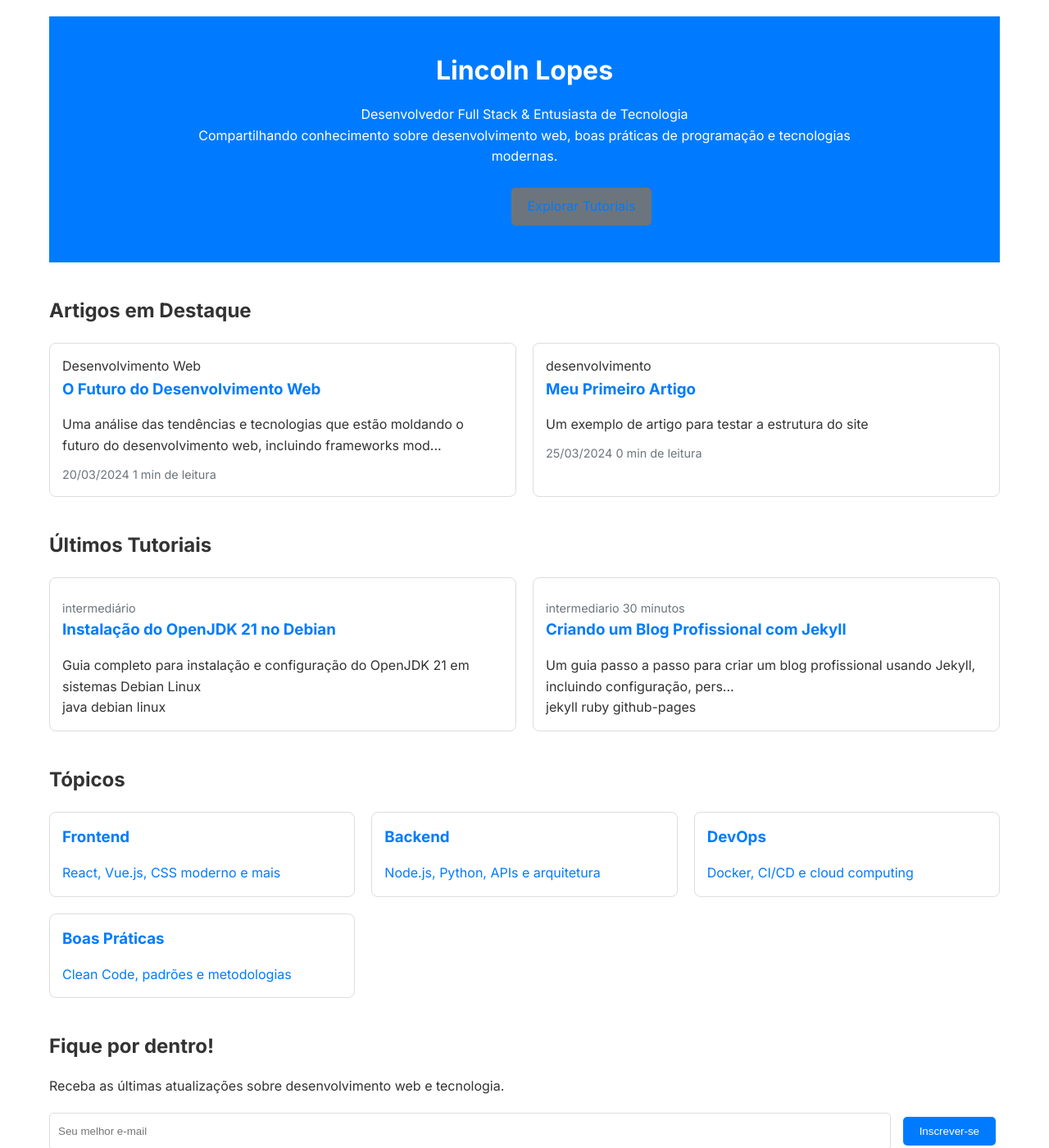
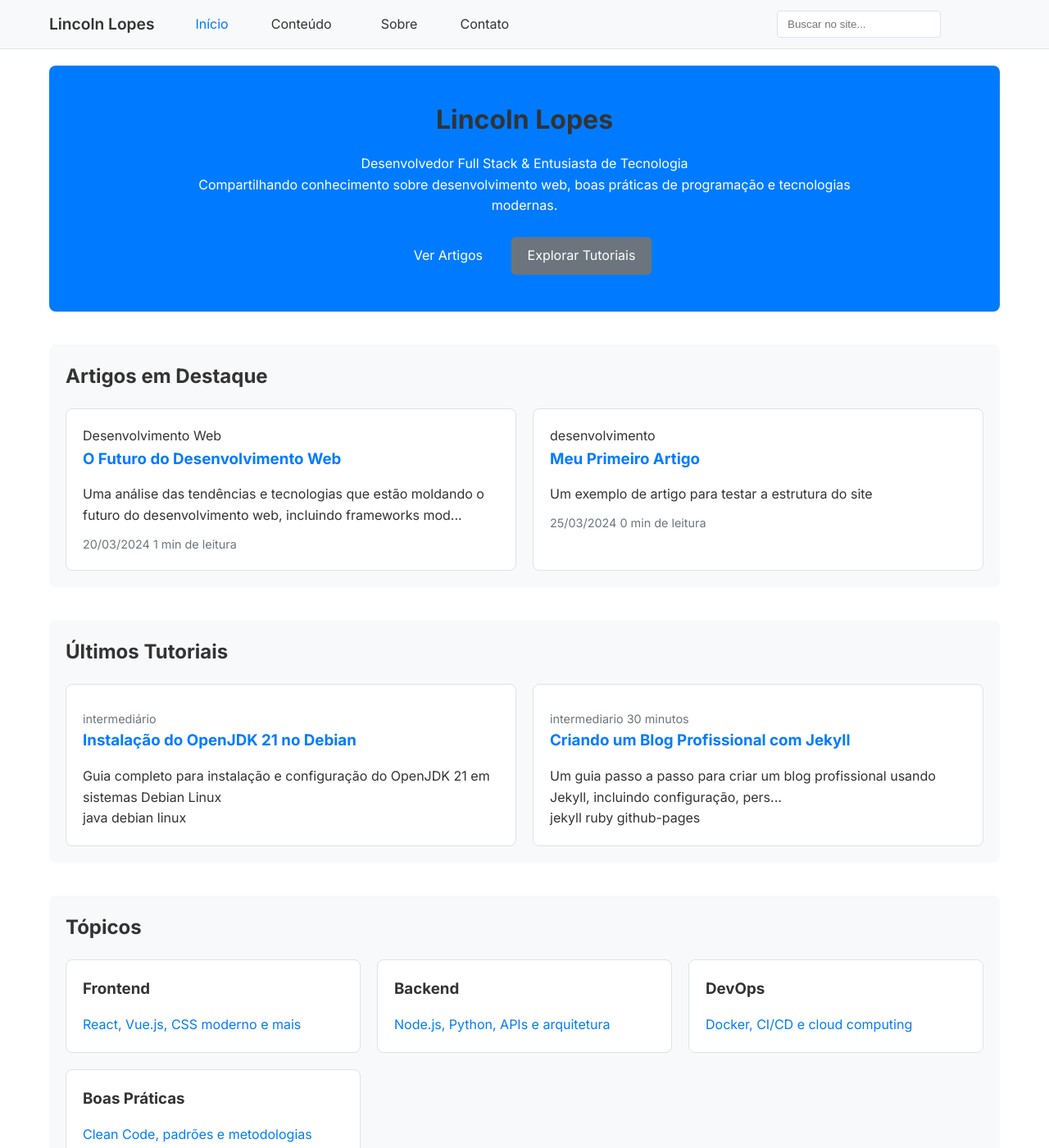
Before and after one commit to lincolnlopes/lincolnlopes.github.io, a Jekyll site: the page built from index.html, in a window 1280 px wide and 1400 px high. Shown: the whole window at 82% size. Built offline with Jekyll 4.4.1, drawn with Linux system fonts in a browser that asks for light colours; the list of posts is cut into pages by our own code; comment, search, counter and statistics services are not loaded; grey boxes are pictures that could not be loaded.

Commit message:
feat: adicionar configuração para exibir cabeçalho, implementar novo formulário de busca e refatorar estilos CSS para suporte a temas claro e escuro, melhorando a responsividade e a estética do layout

```diff
--- a/_config.yml
+++ b/_config.yml
@@ -3,6 +3,7 @@
 description: Blog pessoal sobre desenvolvimento web, tecnologia e programação
 baseurl: ""
 url: "https://lincolnlopes.github.io"
+show_header: true
 
 # Autor
 author:
--- a/_includes/components/search_header.html
+++ b/_includes/components/search_header.html
@@ -1,9 +1,10 @@
 {% capture search_placeholder %}{% include search_placeholder_custom.html %}{% endcapture %}
 
-<div class="search" role="search">
-  <div class="search-input-wrap">
-    <input type="text" id="search-input" class="search-input" tabindex="0" placeholder="{{ search_placeholder | strip_html | strip }}" aria-label="{{ search_placeholder | strip_html| strip }}" autocomplete="off">
-    <label for="search-input" class="search-label"><svg viewBox="0 0 24 24" class="search-icon"><use xlink:href="#svg-search"></use></svg></label>
-  </div>
-  <div id="search-results" class="search-results"></div>
+<div class="search-container">
+  <form class="search-form" action="/search" method="get">
+    <input type="text" name="q" placeholder="{{ site.search.placeholder }}" aria-label="Buscar">
+    <button type="submit" aria-label="Buscar">
+      <i class="fas fa-search"></i>
+    </button>
+  </form>
 </div>
--- /dev/null
+++ b/_includes/search_placeholder_custom.html
@@ -0,0 +1 @@
+Buscar no site...
--- a/assets/css/style.css
+++ b/assets/css/style.css
@@ -5,24 +5,54 @@
   box-sizing: border-box;
 }
 
+/* Tema escuro (padrão) */
+:root {
+  --bg-primary: #1a1a1a;
+  --bg-secondary: #222222;
+  --text-primary: #ffffff;
+  --text-secondary: #a0a0a0;
+  --accent-primary: #4a90e2;
+  --accent-secondary: #6c757d;
+  --border-color: #333333;
+  --card-bg: #222222;
+  --header-height: 60px;
+}
+
+/* Tema claro */
+[data-theme="light"] {
+  --bg-primary: #ffffff;
+  --bg-secondary: #f8f9fa;
+  --text-primary: #333333;
+  --text-secondary: #6c757d;
+  --accent-primary: #007bff;
+  --accent-secondary: #6c757d;
+  --border-color: #dee2e6;
+  --card-bg: #ffffff;
+}
+
 body {
   font-family: 'Inter', sans-serif;
-  background-color: #ffffff;
-  color: #333333;
+  background-color: var(--bg-primary);
+  color: var(--text-primary);
   line-height: 1.6;
+  transition: background-color 0.3s ease, color 0.3s ease;
+  padding-top: var(--header-height);
 }
 
 h1, h2, h3, h4, h5, h6 {
   margin-bottom: 1rem;
+  color: var(--text-primary);
 }
 
 a {
-  color: #007bff;
+  color: var(--accent-primary);
   text-decoration: none;
+  transition: color 0.3s ease;
 }
 
 a:hover {
   text-decoration: underline;
+  opacity: 0.9;
 }
 
 /* Layouts */
@@ -30,16 +60,19 @@
   padding: 20px;
   max-width: 1200px;
   margin: 0 auto;
+  background-color: var(--bg-primary);
 }
 
 .hero {
   display: flex;
   justify-content: center;
   align-items: center;
-  background-color: #007bff;
-  color: white;
+  background-color: var(--accent-primary);
+  color: #ffffff;
   padding: 40px 20px;
   text-align: center;
+  border-radius: 8px;
+  margin-bottom: 40px;
 }
 
 .hero-content {
@@ -52,6 +85,9 @@
 
 .featured-posts, .latest-tutorials, .topics, .newsletter {
   margin-top: 40px;
+  padding: 20px;
+  background-color: var(--bg-secondary);
+  border-radius: 8px;
 }
 
 .posts-grid, .tutorials-grid, .topics-grid {
@@ -63,8 +99,8 @@
 
 /* Componentes */
 .button {
-  background-color: #007bff;
-  color: white;
+  background-color: var(--accent-primary);
+  color: #ffffff;
   padding: 10px 20px;
   border: none;
   border-radius: 5px;
@@ -72,30 +108,34 @@
   text-decoration: none;
   display: inline-block;
   margin: 5px;
+  transition: opacity 0.3s ease, transform 0.3s ease;
 }
 
 .button:hover {
-  opacity: 0.8;
+  opacity: 0.9;
+  transform: translateY(-2px);
 }
 
 .button.secondary {
-  background-color: #6c757d;
+  background-color: var(--accent-secondary);
 }
 
 .post-card, .tutorial-card, .topic-card {
-  border: 1px solid #ddd;
+  border: 1px solid var(--border-color);
   border-radius: 8px;
-  padding: 15px;
-  transition: transform 0.3s;
+  padding: 20px;
+  background-color: var(--card-bg);
+  transition: transform 0.3s ease, box-shadow 0.3s ease;
 }
 
 .post-card:hover, .tutorial-card:hover, .topic-card:hover {
   transform: translateY(-5px);
+  box-shadow: 0 4px 12px rgba(0, 0, 0, 0.1);
 }
 
 .post-meta, .tutorial-meta {
   font-size: 0.9em;
-  color: #6c757d;
+  color: var(--text-secondary);
   margin-top: 10px;
 }
 
@@ -106,53 +146,306 @@
 }
 
 .newsletter-form input {
-  padding: 10px;
-  border: 1px solid #ddd;
+  padding: 12px;
+  border: 1px solid var(--border-color);
   border-radius: 5px;
+  background-color: var(--bg-secondary);
+  color: var(--text-primary);
   flex: 1;
+  transition: border-color 0.3s ease;
 }
 
-/* Temas */
-[data-theme="dark"] {
-  background-color: #1a1a1a;
-  color: #ffffff;
+.newsletter-form input:focus {
+  outline: none;
+  border-color: var(--accent-primary);
 }
 
-[data-theme="dark"] a {
-  color: #4a90e2;
+/* Header e Footer */
+header, footer {
+  background-color: var(--bg-secondary);
+  padding: 20px;
+  border-bottom: 1px solid var(--border-color);
 }
 
-[data-theme="dark"] .post-card,
-[data-theme="dark"] .tutorial-card,
-[data-theme="dark"] .topic-card {
-  border-color: #333;
-  background-color: #222;
+footer {
+  border-top: 1px solid var(--border-color);
+  border-bottom: none;
+  margin-top: 40px;
 }
 
-[data-theme="dark"] .newsletter-form input {
-  background-color: #333;
-  border-color: #444;
-  color: #fff;
+/* Header */
+.site-header {
+  position: fixed;
+  top: 0;
+  left: 0;
+  right: 0;
+  height: var(--header-height);
+  background-color: var(--bg-secondary);
+  border-bottom: 1px solid var(--border-color);
+  z-index: 1000;
+  transition: background-color 0.3s ease;
 }
 
-[data-theme="light"] {
-  background-color: #ffffff;
-  color: #333333;
+.header-container {
+  max-width: 1200px;
+  margin: 0 auto;
+  padding: 0 20px;
+  height: 100%;
+  display: flex;
+  align-items: center;
+  justify-content: space-between;
 }
 
-[data-theme="light"] a {
-  color: #007bff;
+.header-left {
+  display: flex;
+  align-items: center;
 }
 
-[data-theme="light"] .post-card,
-[data-theme="light"] .tutorial-card,
-[data-theme="light"] .topic-card {
-  border-color: #ddd;
-  background-color: #fff;
+.site-title {
+  display: flex;
+  align-items: center;
+  text-decoration: none;
+  color: var(--text-primary);
 }
 
-[data-theme="light"] .newsletter-form input {
-  background-color: #fff;
-  border-color: #ddd;
-  color: #333;
+.site-logo {
+  height: 30px;
+  margin-right: 10px;
 }
+
+.site-name {
+  font-size: 1.2rem;
+  font-weight: 600;
+}
+
+/* Navigation */
+.main-nav {
+  flex: 1;
+  margin: 0 20px;
+}
+
+.nav-links {
+  display: flex;
+  list-style: none;
+  margin: 0;
+  padding: 0;
+}
+
+.nav-item {
+  margin: 0 10px;
+  position: relative;
+}
+
+.nav-link {
+  display: flex;
+  align-items: center;
+  padding: 8px 12px;
+  color: var(--text-primary);
+  text-decoration: none;
+  border-radius: 4px;
+  transition: background-color 0.3s ease;
+}
+
+.nav-link:hover {
+  background-color: var(--bg-primary);
+  text-decoration: none;
+}
+
+.nav-link i {
+  margin-right: 8px;
+}
+
+.nav-link.active {
+  color: var(--accent-primary);
+}
+
+/* Dropdown */
+.dropdown-menu {
+  position: absolute;
+  top: 100%;
+  left: 0;
+  background-color: var(--bg-secondary);
+  border: 1px solid var(--border-color);
+  border-radius: 4px;
+  padding: 8px 0;
+  min-width: 180px;
+  display: none;
+  z-index: 1000;
+}
+
+.dropdown:hover .dropdown-menu {
+  display: block;
+}
+
+.dropdown-menu a {
+  display: block;
+  padding: 8px 16px;
+  color: var(--text-primary);
+  text-decoration: none;
+}
+
+.dropdown-menu a:hover {
+  background-color: var(--bg-primary);
+}
+
+/* Header Right */
+.header-right {
+  display: flex;
+  align-items: center;
+}
+
+.theme-toggle {
+  margin-left: 20px;
+}
+
+#theme-toggle {
+  background: none;
+  border: none;
+  color: var(--text-primary);
+  cursor: pointer;
+  padding: 8px;
+  border-radius: 4px;
+  transition: background-color 0.3s ease;
+}
+
+#theme-toggle:hover {
+  background-color: var(--bg-primary);
+}
+
+.social-links {
+  display: flex;
+  align-items: center;
+  margin-left: 20px;
+}
+
+.social-links a {
+  color: var(--text-primary);
+  margin-left: 15px;
+  font-size: 1.2rem;
+  transition: color 0.3s ease;
+}
+
+.social-links a:hover {
+  color: var(--accent-primary);
+}
+
+/* Mobile Menu */
+.mobile-menu-toggle {
+  display: none;
+  flex-direction: column;
+  justify-content: space-between;
+  width: 30px;
+  height: 20px;
+  background: none;
+  border: none;
+  cursor: pointer;
+  padding: 0;
+}
+
+.mobile-menu-toggle span {
+  display: block;
+  width: 100%;
+  height: 2px;
+  background-color: var(--text-primary);
+  transition: transform 0.3s ease;
+}
+
+@media (max-width: 768px) {
+  .mobile-menu-toggle {
+    display: flex;
+  }
+
+  .nav-links {
+    position: fixed;
+    top: var(--header-height);
+    left: 0;
+    right: 0;
+    background-color: var(--bg-secondary);
+    flex-direction: column;
+    padding: 20px;
+    transform: translateY(-100%);
+    transition: transform 0.3s ease;
+  }
+
+  .nav-links.active {
+    transform: translateY(0);
+  }
+
+  .nav-item {
+    margin: 10px 0;
+  }
+
+  .dropdown-menu {
+    position: static;
+    background: none;
+    border: none;
+    padding-left: 20px;
+  }
+
+  .social-links {
+    display: none;
+  }
+
+  .posts-grid, .tutorials-grid, .topics-grid {
+    grid-template-columns: 1fr;
+  }
+
+  .hero {
+    padding: 30px 15px;
+  }
+
+  .newsletter-form {
+    flex-direction: column;
+  }
+
+  .button {
+    width: 100%;
+    margin: 5px 0;
+  }
+}
+
+/* Search */
+.search-container {
+  position: relative;
+  margin-left: 20px;
+}
+
+.search-form {
+  display: flex;
+  align-items: center;
+}
+
+.search-form input {
+  padding: 8px 12px;
+  border: 1px solid var(--border-color);
+  border-radius: 4px;
+  background-color: var(--bg-primary);
+  color: var(--text-primary);
+  width: 200px;
+  transition: all 0.3s ease;
+}
+
+.search-form input:focus {
+  outline: none;
+  border-color: var(--accent-primary);
+  width: 300px;
+}
+
+.search-form button {
+  background: none;
+  border: none;
+  color: var(--text-secondary);
+  padding: 8px;
+  cursor: pointer;
+  transition: color 0.3s ease;
+}
+
+.search-form button:hover {
+  color: var(--accent-primary);
+}
+
+@media (max-width: 768px) {
+  .search-container {
+    display: none;
+  }
+}
--- a/assets/js/main.js
+++ b/assets/js/main.js
@@ -23,57 +23,63 @@
   });
 });
 
-// Tema escuro/claro
-document.addEventListener('DOMContentLoaded', function() {
-  const themeToggle = document.querySelector('#theme-toggle');
+// Função para alternar o tema
+function toggleTheme() {
+  const html = document.documentElement;
+  const currentTheme = html.getAttribute('data-theme');
+  const newTheme = currentTheme === 'light' ? 'dark' : 'light';
 
-  // Função para atualizar o ícone do tema
-  function updateThemeIcon(isDark) {
-    const icon = themeToggle.querySelector('i');
-    if (icon) {
-      icon.className = isDark ? 'fas fa-sun' : 'fas fa-moon';
-      icon.setAttribute('aria-label', isDark ? 'Mudar para tema claro' : 'Mudar para tema escuro');
+  html.setAttribute('data-theme', newTheme);
+  localStorage.setItem('theme', newTheme);
+
+  // Atualiza o ícone do botão
+  const themeToggleIcon = document.querySelector('#theme-toggle i');
+  if (themeToggleIcon) {
+    themeToggleIcon.className = newTheme === 'light' ? 'fas fa-sun' : 'fas fa-moon';
   }
 }
 
-  // Função para atualizar o tema
-  function updateTheme(isDark) {
-    document.documentElement.setAttribute('data-theme', isDark ? 'dark' : 'light');
-    localStorage.setItem('theme', isDark ? 'dark' : 'light');
-    updateThemeIcon(isDark);
+// Função para definir o tema inicial
+function setInitialTheme() {
+  const savedTheme = localStorage.getItem('theme');
+  const prefersDark = window.matchMedia('(prefers-color-scheme: dark)').matches;
+  const theme = savedTheme || (prefersDark ? 'dark' : 'light');
 
-    // Atualizar meta theme-color
-    let metaThemeColor = document.querySelector('meta[name="theme-color"]');
-    if (!metaThemeColor) {
-      metaThemeColor = document.createElement('meta');
-      metaThemeColor.name = 'theme-color';
-      document.head.appendChild(metaThemeColor);
+  document.documentElement.setAttribute('data-theme', theme);
+
+  // Atualiza o ícone do botão
+  const themeToggleIcon = document.querySelector('#theme-toggle i');
+  if (themeToggleIcon) {
+    themeToggleIcon.className = theme === 'light' ? 'fas fa-sun' : 'fas fa-moon';
   }
-    metaThemeColor.content = isDark ? '#1a1b1e' : '#ffffff';
 }
 
-  // Carregar tema salvo
-  const savedTheme = localStorage.getItem('theme');
-  const prefersDark = window.matchMedia('(prefers-color-scheme: dark)').matches;
+// Adiciona o evento de clique ao botão de tema
+document.addEventListener('DOMContentLoaded', () => {
+  setInitialTheme();
 
-  if (savedTheme) {
-    updateTheme(savedTheme === 'dark');
-  } else {
-    updateTheme(prefersDark);
+  const themeToggle = document.getElementById('theme-toggle');
+  if (themeToggle) {
+    themeToggle.addEventListener('click', toggleTheme);
   }
 
-  // Alternar tema ao clicar no botão
-  if (themeToggle) {
-    themeToggle.addEventListener('click', function() {
-      const isDark = document.documentElement.getAttribute('data-theme') === 'dark';
-      updateTheme(!isDark);
+  // Adiciona o evento de clique ao botão do menu mobile
+  const mobileMenuToggle = document.querySelector('.mobile-menu-toggle');
+  const navLinks = document.querySelector('.nav-links');
+
+  if (mobileMenuToggle && navLinks) {
+    mobileMenuToggle.addEventListener('click', () => {
+      mobileMenuToggle.classList.toggle('active');
+      navLinks.classList.toggle('active');
     });
   }
 
-  // Observar mudanças na preferência do sistema
-  window.matchMedia('(prefers-color-scheme: dark)').addEventListener('change', function(e) {
-    if (!localStorage.getItem('theme')) {
-      updateTheme(e.matches);
-    }
+  // Fecha o menu mobile quando um link é clicado
+  const navLinksItems = document.querySelectorAll('.nav-links a');
+  navLinksItems.forEach(link => {
+    link.addEventListener('click', () => {
+      mobileMenuToggle.classList.remove('active');
+      navLinks.classList.remove('active');
     });
   });
+});
```
Lines whose indentation alone changed are shown as unchanged.
